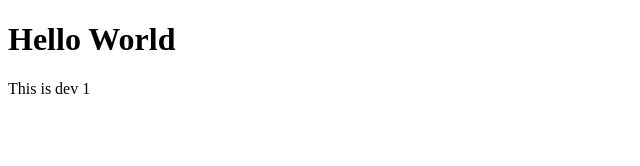
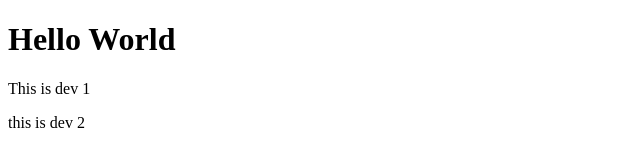
Before and after one commit to Amin7775/git-practice-2, a plain HTML site: page index.html in a window 1280 px wide. Shown: the full height of the page, 0-640 px from the left. Drawn offline with Linux system fonts and the light colour scheme.

Commit message:
Added text dev 2

```diff
--- a/index.html
+++ b/index.html
@@ -8,5 +8,6 @@
 <body>
     <h1>Hello World</h1>
     <p>This is dev 1</p>
+    <p>this is dev 2</p>
 </body>
 </html>
```
